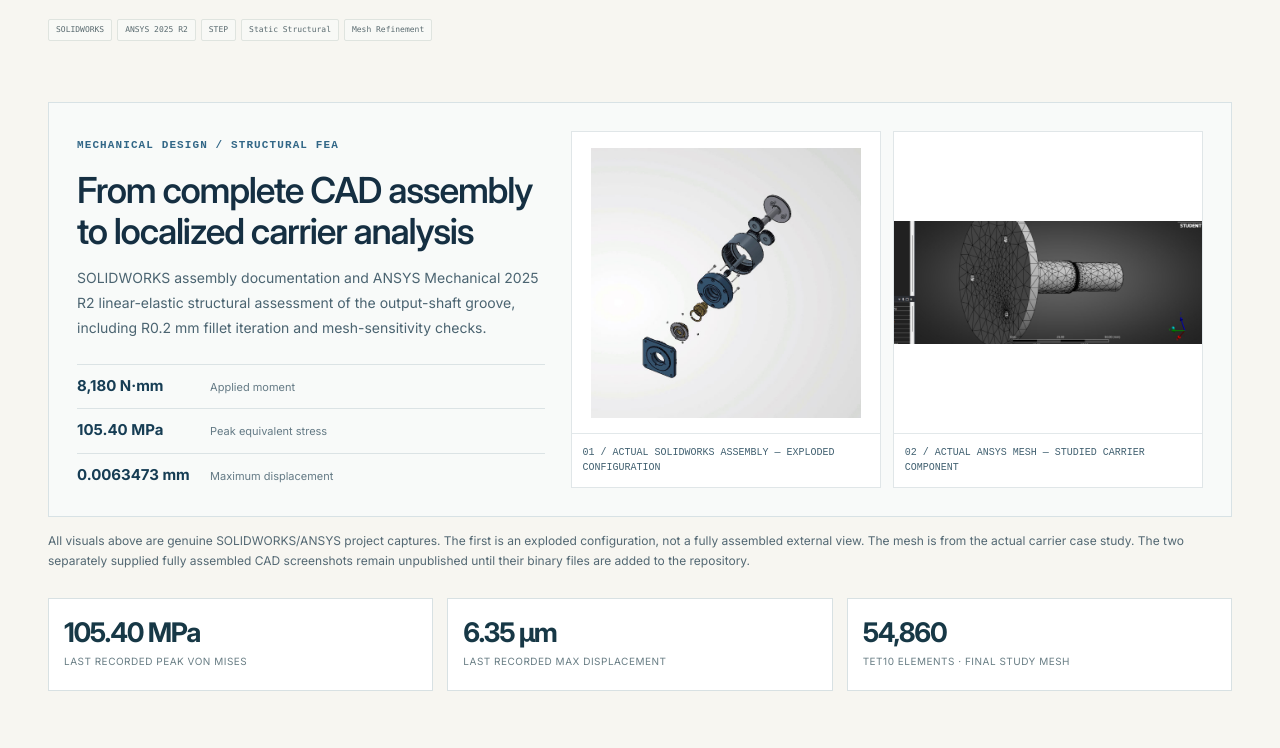
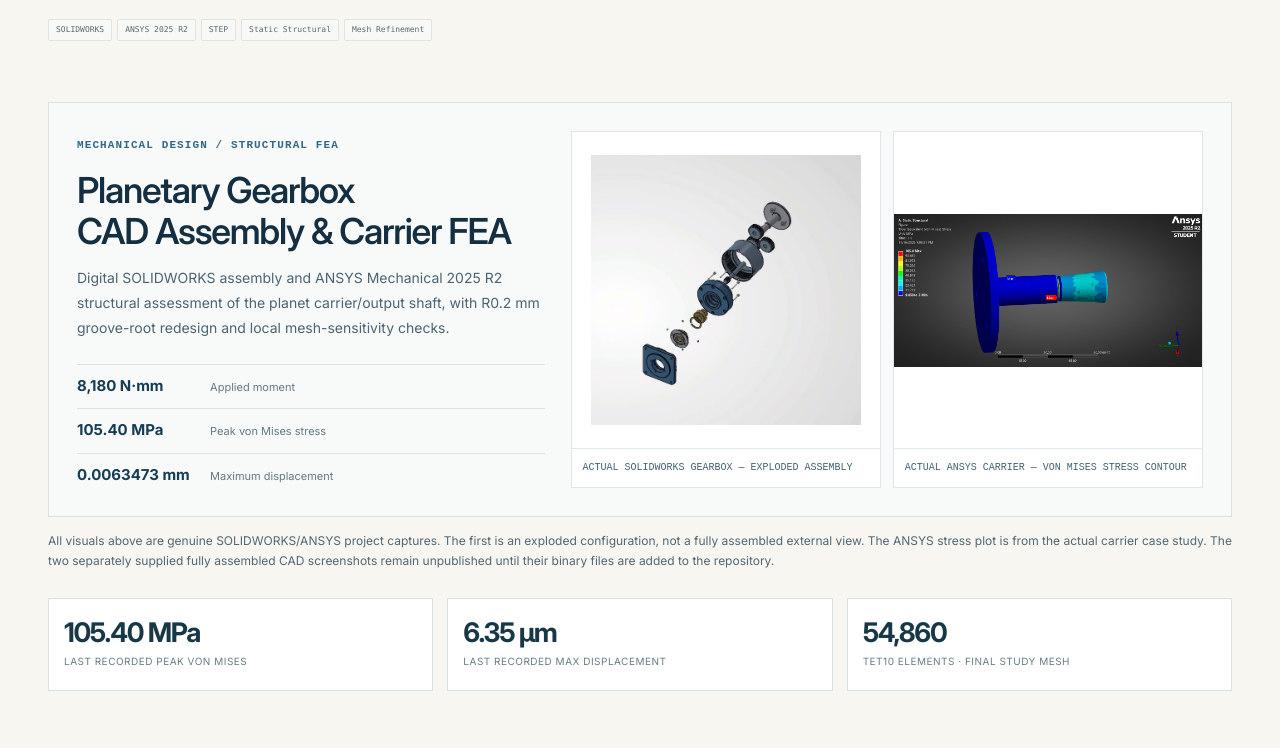
Before and after one commit to reza-babapiri/engineering-portfolio, a plain HTML site: page projects/planetary-gearbox.html in a window 1280 px wide. Shown: the part 504-1252 px from the top of the page. Drawn offline with Linux system fonts and the light colour scheme; no server answers.

Commit message:
Use real gearbox CAD and actual carrier ANSYS von Mises in technical project hero

```diff
--- a/projects/planetary-gearbox.html
+++ b/projects/planetary-gearbox.html
@@ -7,11 +7,8 @@
 <body class="case-study-page"><a class="skip-link" href="#main-content">Skip to content</a>
 <header class="site-header"><div class="nav-shell"><a class="brand" href="../index.html" aria-label="Reza Babapiri home"><span class="mark">rb<span>·</span></span><span class="brand-text"><strong>Reza Babapiri</strong><small>MECHANICAL &amp; MECHATRONICS</small></span></a><button class="menu-button" aria-expanded="false" aria-controls="site-navigation" aria-label="Open navigation"><span></span><span></span></button><nav class="site-nav" id="site-navigation" aria-label="Main navigation"><a href="../index.html#work">Work <span>15</span></a><a href="../index.html#about">About</a><a href="../index.html#downloads">Reports</a><a class="nav-contact" href="../index.html#contact">Let's connect <span aria-hidden="true">↗</span></a></nav></div></header>
 <main class="detail-main" id="main-content"><div class="container"><a class="back-link" href="../index.html#mechanical">← All Mechanical Design projects</a><div class="case-meta"><span>CASE STUDY / 15</span><span>MECHANICAL DESIGN · FEA</span></div><div class="detail-header"><span class="eyebrow">PERSONAL PROJECT · SOLIDWORKS + ANSYS</span><h1>Planetary Gearbox<br>Carrier CAD &amp; FEA</h1><p>A documented digital assembly and iterative structural study of the planet carrier, with a groove-root fillet redesign, mesh sensitivity analysis and bearing-load reaction checks.</p><div class="tags"><span>SOLIDWORKS</span><span>ANSYS 2025 R2</span><span>STEP</span><span>Static Structural</span><span>Mesh Refinement</span></div></div>
-<section class="case-title-showcase" aria-label="Original gearbox CAD and planet carrier ANSYS mesh">
-<div class="case-title-copy"><span class="case-title-kicker">MECHANICAL DESIGN / STRUCTURAL FEA</span><h2>From complete CAD assembly<br>to localized carrier analysis</h2><p>SOLIDWORKS assembly documentation and ANSYS Mechanical 2025 R2 linear-elastic structural assessment of the output-shaft groove, including R0.2 mm fillet iteration and mesh-sensitivity checks.</p><div class="case-title-facts"><span><strong>8,180 N·mm</strong> Applied moment</span><span><strong>105.40 MPa</strong> Peak equivalent stress</span><span><strong>0.0063473 mm</strong> Maximum displacement</span></div></div>
-<div class="case-title-visuals"><figure><a href="../assets/projects/planetary-gearbox-solidworks-exploded-detail.jpg" target="_blank" rel="noopener"><img src="../assets/projects/planetary-gearbox-solidworks-exploded-detail.jpg" alt="Actual SOLIDWORKS planetary gearbox exploded assembly capture" fetchpriority="high"></a><figcaption>01 / ACTUAL SOLIDWORKS ASSEMBLY — EXPLODED CONFIGURATION</figcaption></figure><figure><a href="../assets/projects/planet-carrier-local-mesh.jpg" target="_blank" rel="noopener"><img src="../assets/projects/planet-carrier-local-mesh.jpg" alt="Actual ANSYS Mechanical local mesh on the studied planet carrier/output shaft" fetchpriority="high"></a><figcaption>02 / ACTUAL ANSYS MESH — STUDIED CARRIER COMPONENT</figcaption></figure></div>
-</section>
-<p class="case-evidence-disclosure">All visuals above are genuine SOLIDWORKS/ANSYS project captures. The first is an exploded configuration, not a fully assembled external view. The mesh is from the actual carrier case study. The two separately supplied fully assembled CAD screenshots remain unpublished until their binary files are added to the repository.</p>
+<section class="case-title-showcase" aria-label="Original gearbox assembly and actual carrier ANSYS results"><div class="case-title-copy"><span class="case-title-kicker">MECHANICAL DESIGN / STRUCTURAL FEA</span><h2>Planetary Gearbox<br>CAD Assembly &amp; Carrier FEA</h2><p>Digital SOLIDWORKS assembly and ANSYS Mechanical 2025 R2 structural assessment of the planet carrier/output shaft, with R0.2 mm groove-root redesign and local mesh-sensitivity checks.</p><div class="case-title-facts"><span><strong>8,180 N·mm</strong> Applied moment</span><span><strong>105.40 MPa</strong> Peak von Mises stress</span><span><strong>0.0063473 mm</strong> Maximum displacement</span></div></div><div class="case-title-visuals"><figure><a href="../assets/projects/planetary-gearbox-solidworks-exploded-detail.jpg" target="_blank" rel="noopener"><img src="../assets/projects/planetary-gearbox-solidworks-exploded-detail.jpg" alt="Genuine SOLIDWORKS gearbox exploded assembly; closed-assembly image pending binary upload"></a><figcaption>ACTUAL SOLIDWORKS GEARBOX — EXPLODED ASSEMBLY</figcaption></figure><figure><a href="../assets/projects/planet-carrier-vonmises-final.jpg" target="_blank" rel="noopener"><img src="../assets/projects/planet-carrier-vonmises-final.jpg" alt="Actual ANSYS von Mises contour of the analyzed planet carrier and output shaft"></a><figcaption>ACTUAL ANSYS CARRIER — VON MISES STRESS CONTOUR</figcaption></figure></div></section>
+<p class="case-evidence-disclosure">All visuals above are genuine SOLIDWORKS/ANSYS project captures. The first is an exploded configuration, not a fully assembled external view. The ANSYS stress plot is from the actual carrier case study. The two separately supplied fully assembled CAD screenshots remain unpublished until their binary files are added to the repository.</p>
 <div class="case-metric-grid"><div><strong>105.40 MPa</strong><small>Last recorded peak von Mises</small></div><div><strong>6.35 µm</strong><small>Last recorded max displacement</small></div><div><strong>54,860</strong><small>Tet10 elements · final study mesh</small></div></div>
 <div class="detail-columns"><article class="detail-content">
 <section id="question"><span class="section-kicker">01 / ENGINEERING QUESTION</span><h2>Can a small groove-root fillet improve the carrier's local stress response?</h2><p class="lead-paragraph">The project connects a SOLIDWORKS planetary gearbox assembly presentation to a focused ANSYS Mechanical assessment of the carrier and output shaft. A circumferential groove near the shaft transition was identified as the critical stress-concentration region.</p><p>The first STEP variant had approximately R0.5 external edge rounds but sharp groove-root corners. The modified geometry introduced <strong>R0.2 mm internal root fillets</strong> while retaining the major shaft features. The two versions were examined under equivalent simplified analysis assumptions.</p><div class="case-note"><strong>Scope:</strong> self-directed digital CAD and linear-elastic static FEA. No prototype, gear durability test, fatigue qualification, manufacturing certification or physical validation is claimed.</div></section>
```
